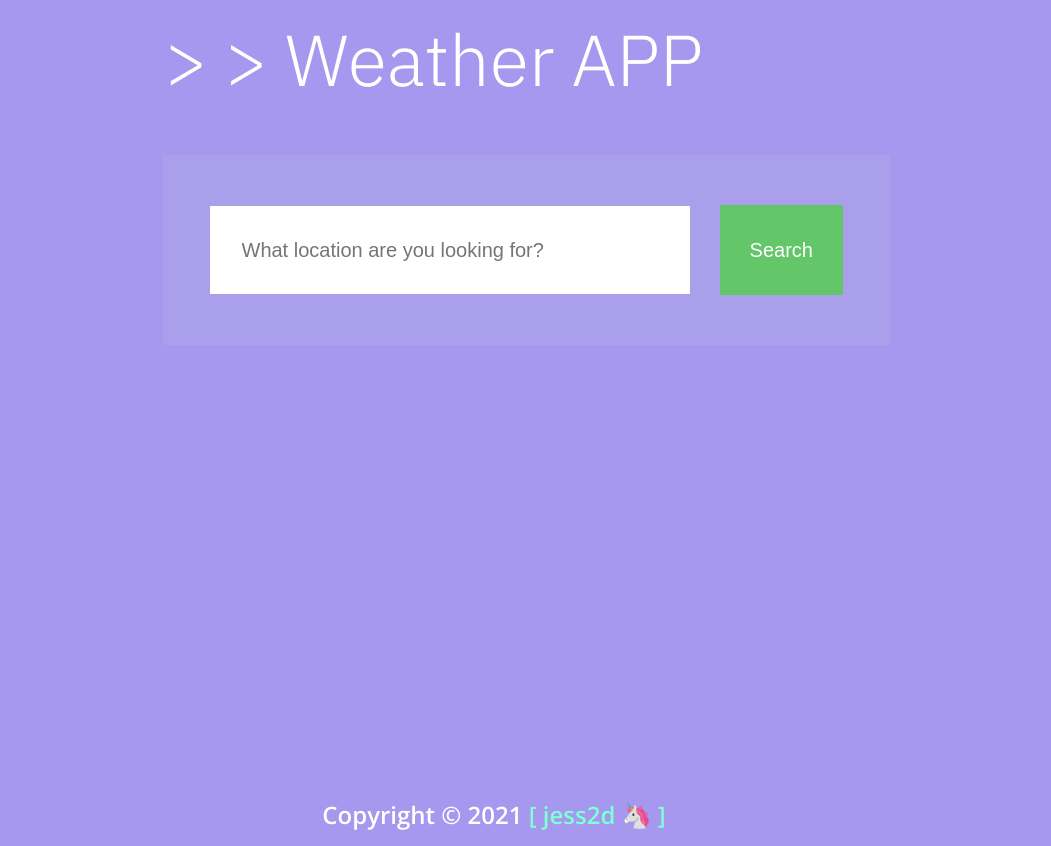
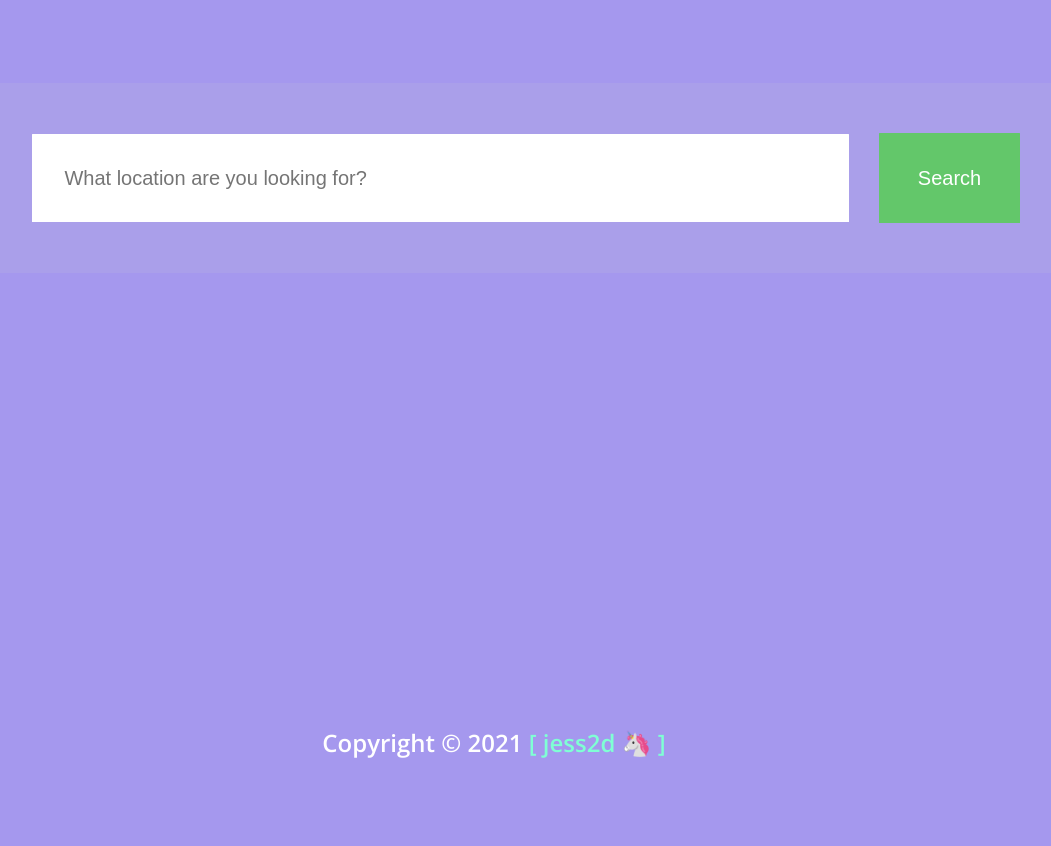
Before and after one commit to Jess2D/theodinproject-weather-app, a plain HTML site: page index.html in a window 1280 px wide. Shown: the whole page, without its empty margins (161-1212 px from the left). Drawn offline with nearby package versions, Linux system fonts and the light colour scheme.

Commit message:
Add padding to footer

```diff
--- a/index.html
+++ b/index.html
@@ -18,7 +18,7 @@
         <div class="top">
             <form id="form">
                 <fieldset>
-                    <legend>> > Weather APP </legend>
+                    <legend></legend>
                 </fieldset>
                 <div class="inner-form">
                     <input id="search" type="text" placeholder="What location are you looking for?">
--- a/styles.css
+++ b/styles.css
@@ -23,6 +23,7 @@ legend{
     line-height: 1;
     color: #fff;
     margin-bottom: 60px;
+    align-items: center;
 }
 
 .inner-form{
@@ -37,6 +38,9 @@ legend{
     align-items: center;
 }
 
+#form{
+    width: 80%;
+}
 .container{
     min-height: 100vh;
     position: relative;
@@ -78,7 +82,7 @@ legend{
 
 .content{
     flex-direction: column;
-    padding-bottom: 2.5rem;
+    padding-bottom: 15.5rem;
 }
 
 .main{
@@ -131,6 +135,7 @@ legend{
     font-size: 24px;
     color: #fff;
     font-weight: 600;
+    padding-bottom: 4.5rem;
 }
 
 .footer a:link {
```
